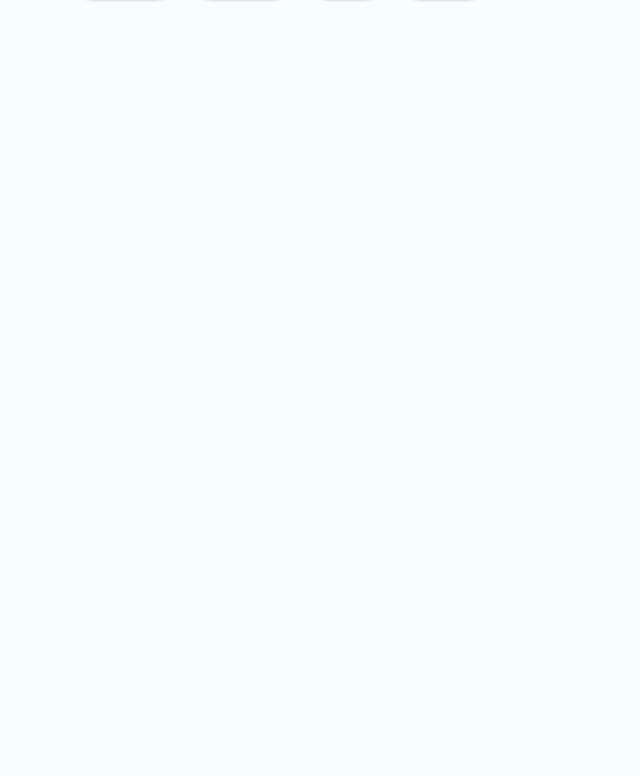
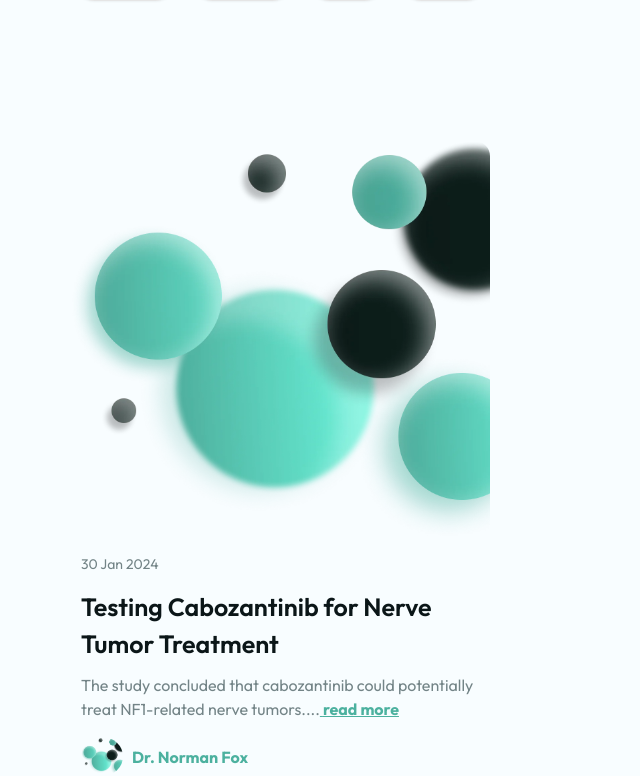
Before and after one commit to kyle94024/NFWebsite, a Next.js app: page / in a window 1280 px wide. Shown: the part 648-1424 px from the top of the page, without its empty margins (0-640 px from the left). Before the commit the page ends 800 px from the top, so only its background shows below. Built offline with nearby package versions, Linux system fonts and the light colour scheme.

Commit message:
article card

```diff
--- a/src/app/page.jsx
+++ b/src/app/page.jsx
@@ -3,6 +3,24 @@ import Navbar from "@/components/Navbar/Navbar";
 import { Search, ArrowRight } from "lucide-react";
 import { Button } from "@/components/ui/button";
 import { Input } from "@/components/ui/input";
+import ArticleCard from "@/components/ArticleCard/ArticleCard";
+
+import img from "../assets/home/home-hero-illustration.webp";
+
+// featured articles
+
+const articles = [
+    {
+        imageUrl: img,
+        date: "30 Jan 2024",
+        title: "Testing Cabozantinib for Nerve Tumor Treatment",
+        summary:
+            "The study concluded that cabozantinib could potentially treat NF1-related nerve tumors....",
+        authorImageUrl: img,
+        authorName: "Dr. Norman Fox",
+    },
+    // Add more articles here if needed
+];
 
 export default function Home() {
     return (
@@ -68,6 +86,22 @@ export default function Home() {
                         </div>
                     </div>
                 </section>
+
+                <section className="home__featured-articles padding">
+                    <div className="boxed">
+                        {articles.map((article) => (
+                            <ArticleCard
+                                key={article.title}
+                                imageUrl={article.imageUrl}
+                                date={article.date}
+                                title={article.title}
+                                summary={article.summary}
+                                authorImageUrl={article.authorImageUrl}
+                                authorName={article.authorName}
+                            />
+                        ))}
+                    </div>
+                </section>
             </section>
         </main>
     );
--- /dev/null
+++ b/src/components/ArticleCard/ArticleCard.jsx
@@ -0,0 +1,57 @@
+import Image from "next/image";
+import "./ArticleCard.scss"; // Regular SCSS import
+
+function ArticleCard({
+    imageUrl,
+    date,
+    title,
+    summary,
+    authorImageUrl,
+    authorName,
+}) {
+    return (
+        <article className="article-card">
+            <div className="article-card__image-container">
+                <Image
+                    src={imageUrl}
+                    alt={`Article image for ${title}`}
+                    className="article-card__image"
+                    layout="responsive"
+                    width={420}
+                    height={290} // aspect-ratio 1.46
+                    objectFit="contain"
+                    objectPosition="center"
+                    loading="lazy"
+                />
+            </div>
+            <div className="article-card__content">
+                <time className="article-card__date">{date}</time>
+                <h2 className="article-card__title">{title}</h2>
+                <p className="article-card__summary">
+                    {summary}
+                    <a href="#" className="article-card__read-more">
+                        {" "}
+                        read more
+                    </a>
+                </p>
+                <div className="article-card__author">
+                    <Image
+                        src={authorImageUrl}
+                        alt={`${authorName}'s profile picture`}
+                        className="article-card__author-image"
+                        width={42}
+                        height={42}
+                        objectFit="contain"
+                        objectPosition="center"
+                        loading="lazy"
+                    />
+                    <span className="article-card__author-name">
+                        {authorName}
+                    </span>
+                </div>
+            </div>
+        </article>
+    );
+}
+
+export default ArticleCard;
--- /dev/null
+++ b/src/components/ArticleCard/ArticleCard.scss
@@ -0,0 +1,64 @@
+.article-card {
+    max-width: 420px;
+    font-family: Outfit, sans-serif;
+
+    &__image-container {
+        width: 100%;
+    }
+
+    &__image {
+        border-radius: 15px;
+    }
+
+    &__content {
+        display: flex;
+        flex-direction: column;
+        align-items: flex-start;
+        margin: 16px 0 0 11px;
+    }
+
+    &__date {
+        font-size: 14px;
+        color: rgba(115, 132, 135, 1);
+        font-weight: 400;
+        line-height: 1.2;
+    }
+
+    &__title {
+        color: var(--Main-Bg, #0b1618);
+        font-size: 25px;
+        font-weight: 600;
+        margin-top: 16px;
+    }
+
+    &__summary {
+        color: rgba(115, 132, 135, 1);
+        font-size: 16px;
+        font-weight: 400;
+        margin-top: 9px;
+    }
+
+    &__read-more {
+        font-weight: 700;
+        text-decoration: underline;
+        color: rgba(76, 177, 159, 1);
+    }
+
+    &__author {
+        display: flex;
+        margin-top: 16px;
+        align-items: center;
+        gap: 9px;
+        font-size: 16px;
+        color: rgba(76, 177, 159, 1);
+        font-weight: 700;
+    }
+
+    &__author-image {
+        border-radius: 50%;
+    }
+
+    &__author-name {
+        width: 122px;
+    }
+}
```
